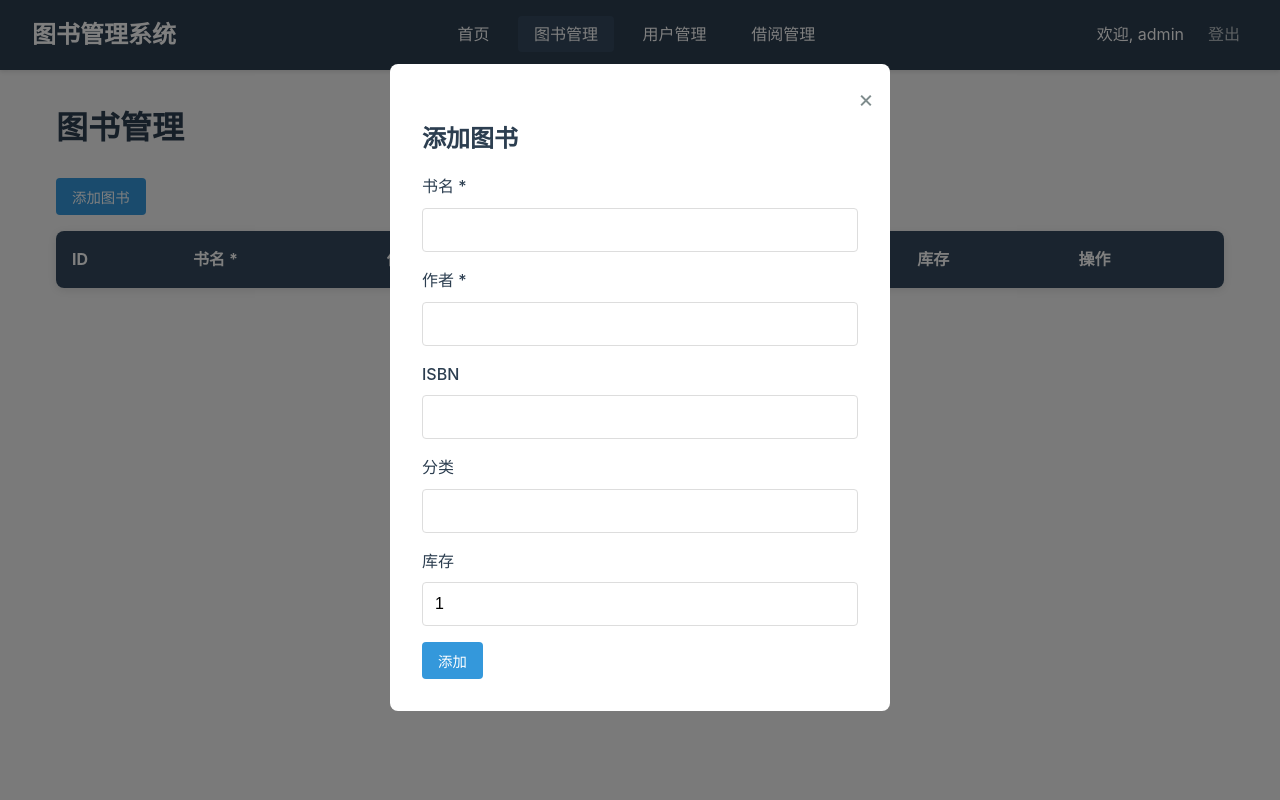
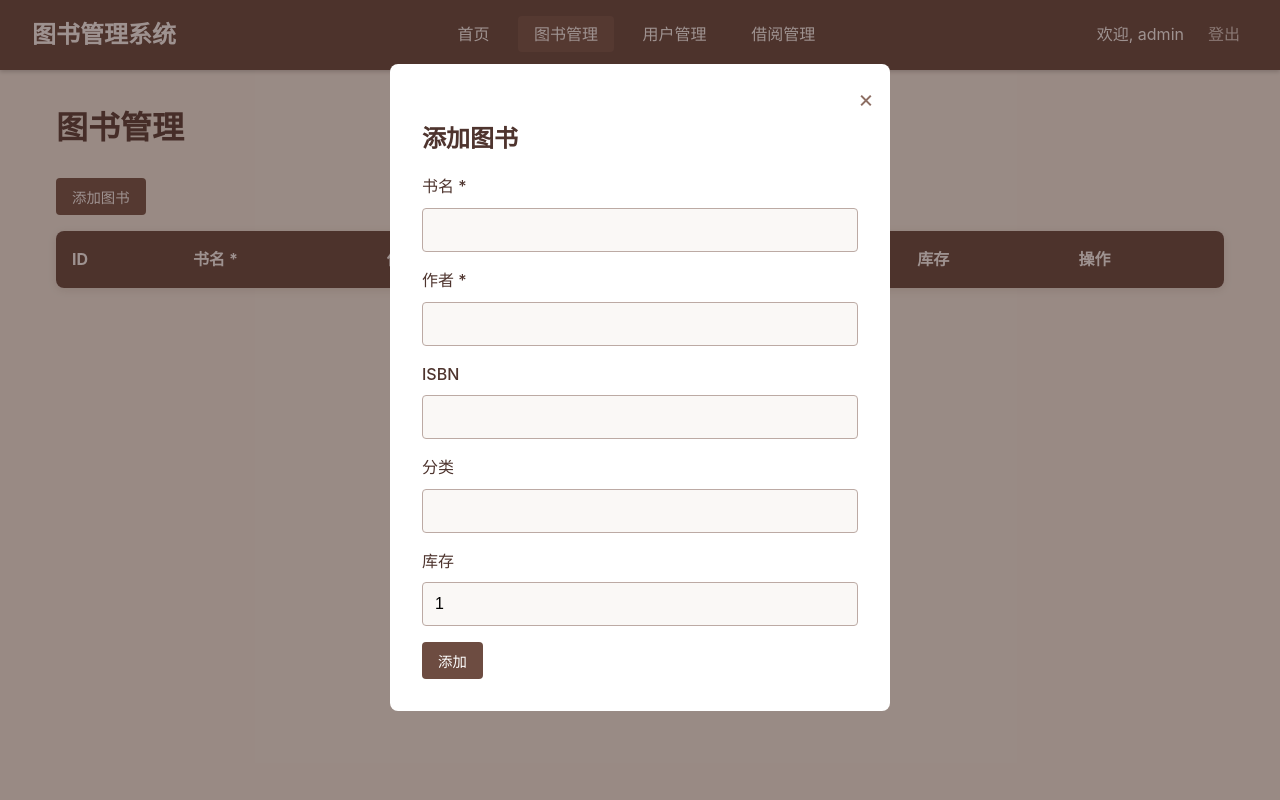
Before and after one commit to DEFAULT531/myproject-Library, a Flask app: page /books in a window 1280 px wide, after a click on "添加图书". Run offline with Flask 3, Linux system fonts and the light colour scheme; a user stored in the database is signed in; data that the repository does not hold is empty.

Commit message:
调整整体样式风格

```diff
--- a/static/style.css
+++ b/static/style.css
@@ -6,18 +6,18 @@
 
 body {
     font-family: -apple-system, BlinkMacSystemFont, 'Segoe UI', Roboto, 'Helvetica Neue', Arial, sans-serif;
-    background-color: #f5f5f5;
+    background-color: #f5f0e8;
     line-height: 1.6;
 }
 
 .navbar {
-    background-color: #2c3e50;
+    background-color: #5d4037;
     color: white;
     padding: 1rem 2rem;
     display: flex;
     justify-content: space-between;
     align-items: center;
-    box-shadow: 0 2px 4px rgba(0,0,0,0.1);
+    box-shadow: 0 2px 4px rgba(0,0,0,0.2);
 }
 
 .nav-brand {
@@ -36,7 +36,7 @@ body {
 
 .nav-links a:hover,
 .nav-links a.active {
-    background-color: #34495e;
+    background-color: #6d4c41;
 }
 
 .nav-user {
@@ -47,7 +47,7 @@ body {
 }
 
 .nav-user a {
-    color: #bdc3c7;
+    color: #d7ccc8;
     text-decoration: none;
     padding: 0.25rem 0.5rem;
     border-radius: 4px;
@@ -65,12 +65,12 @@ body {
 }
 
 h1 {
-    color: #2c3e50;
+    color: #4e342e;
     margin-bottom: 1.5rem;
 }
 
 h2 {
-    color: #2c3e50;
+    color: #4e342e;
     margin: 1.5rem 0 1rem;
 }
 
@@ -115,21 +115,21 @@ h2 {
 }
 
 .btn-primary {
-    background-color: #3498db;
+    background-color: #6d4c41;
     color: white;
 }
 
 .btn-primary:hover {
-    background-color: #2980b9;
+    background-color: #5d4037;
 }
 
 .btn-danger {
-    background-color: #e74c3c;
+    background-color: #c62828;
     color: white;
 }
 
 .btn-danger:hover {
-    background-color: #c0392b;
+    background-color: #b71c1c;
 }
 
 .btn-sm {
@@ -142,13 +142,13 @@ h2 {
     width: 100%;
     background: white;
     border-radius: 8px;
-    box-shadow: 0 2px 8px rgba(0,0,0,0.1);
+    box-shadow: 0 2px 8px rgba(93, 64, 55, 0.15);
     border-collapse: collapse;
     overflow: hidden;
 }
 
 .data-table thead {
-    background-color: #34495e;
+    background-color: #5d4037;
     color: white;
 }
 
@@ -196,7 +196,7 @@ h2 {
     top: 0;
     width: 100%;
     height: 100%;
-    background-color: rgba(0,0,0,0.5);
+    background-color: rgba(62, 39, 35, 0.5);
 }
 
 .modal-content {
@@ -215,11 +215,11 @@ h2 {
     top: 1rem;
     font-size: 1.5rem;
     cursor: pointer;
-    color: #7f8c8d;
+    color: #8d6e63;
 }
 
 .close:hover {
-    color: #2c3e50;
+    color: #4e342e;
 }
 
 .form-group {
@@ -229,7 +229,7 @@ h2 {
 .form-group label {
     display: block;
     margin-bottom: 0.5rem;
-    color: #2c3e50;
+    color: #4e342e;
     font-weight: 500;
 }
 
@@ -237,17 +237,19 @@ h2 {
 .form-group select {
     width: 100%;
     padding: 0.75rem;
-    border: 1px solid #ddd;
+    border: 1px solid #bcaaa4;
     border-radius: 4px;
     font-size: 1rem;
+    background-color: #faf8f6;
 }
 
 .form-group input:focus,
 .form-group select:focus {
     outline: none;
-    border-color: #3498db;
+    border-color: #8d6e63;
+    box-shadow: 0 0 0 3px rgba(141, 110, 99, 0.2);
 }
 
 .required {
-    color: #e74c3c;
+    color: #c62828;
 }
```
Also changed, not shown: other parts of static/style.css (+12 -12 lines), templates/login.html (+35 -10 lines).
